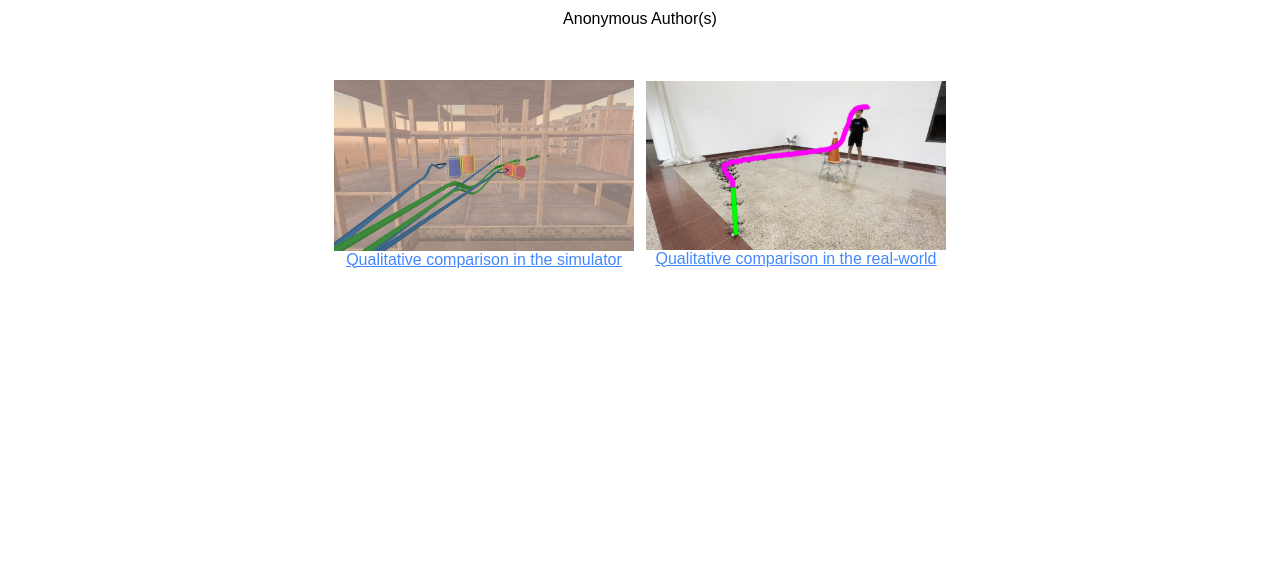
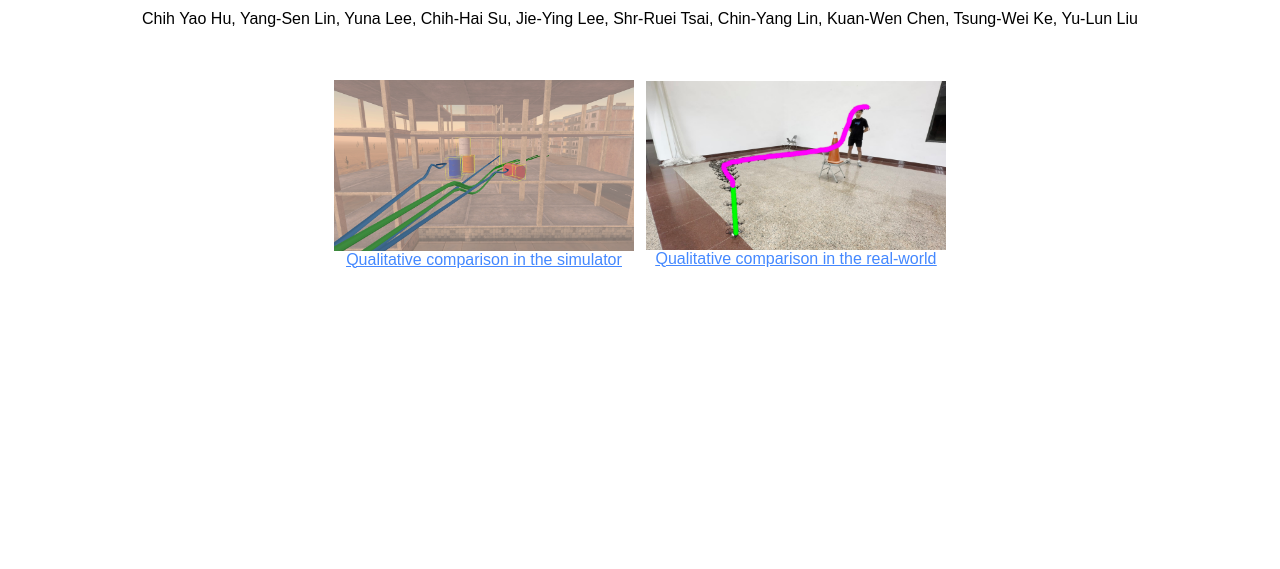
Before and after one commit to yuna0x0/spf-suppl, a plain HTML site: page index.html in a window 1280 px wide. Shown: the part 231-800 px from the top of the page. Drawn offline with Linux system fonts and the light colour scheme.

Commit message:
Add author names

```diff
--- a/index.html
+++ b/index.html
@@ -91,7 +91,8 @@
 			<tr>
 				<td colspan="5">
 					<br />
-					Anonymous Author(s)
+					Chih Yao Hu, Yang-Sen Lin, Yuna Lee, Chih-Hai Su, Jie-Ying Lee, Shr-Ruei Tsai, Chin-Yang Lin,
+					Kuan-Wen Chen, Tsung-Wei Ke, Yu-Lun Liu
 				</td>
 			</tr>
 		</table>
```
